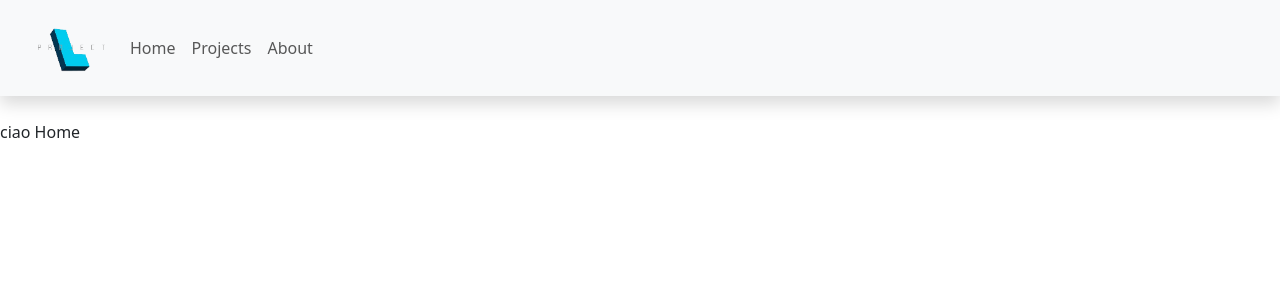
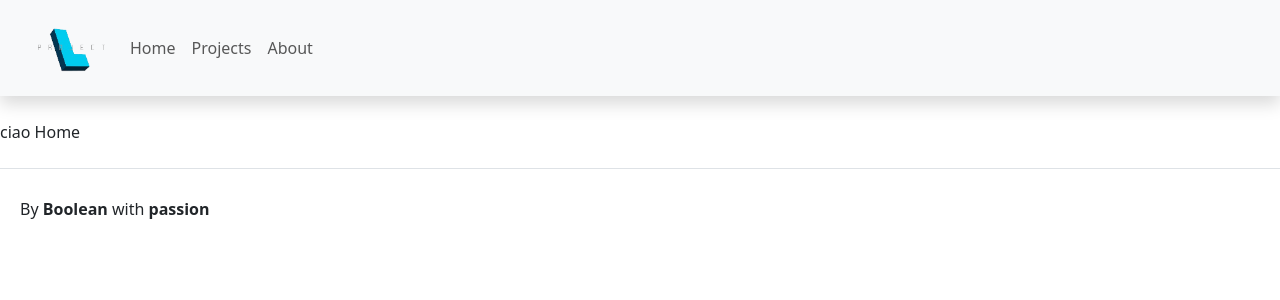
Before and after one commit to MattiaGiarrusso/vite-boolfolio, a Vue app: page / in a window 1280 px wide. Shown: the top 300 px of the page. Built offline with nearby package versions, Linux system fonts and the light colour scheme.

Commit message:
Feat: create appFooter

```diff
--- a/src/App.vue
+++ b/src/App.vue
@@ -1,11 +1,13 @@
 <script>
 import ProjectList from './pages/ProjectList.vue';
 import AppHeader from './components/AppHeader.vue';
+import AppFooter from './components/AppFooter.vue';
 
 export default {
   components: {
     ProjectList,
-    AppHeader
+    AppHeader,
+    AppFooter
   }
 }
 </script>
@@ -13,7 +15,7 @@ export default {
 <template>
   <AppHeader></AppHeader>
   <router-view></router-view>
-
+  <AppFooter></AppFooter>
 </template>
 
 <style lang="scss">
--- /dev/null
+++ b/src/components/AppFooter.vue
@@ -0,0 +1,19 @@
+<script>
+export default {
+    name: 'AppFooter',
+}
+</script>
+
+<template>
+    <footer class="ms-footer position-absolute border-top mt-4 p-2 d-flex align-items-center" style="width: 100%;">
+        <div class="container-fluid">
+            <div>
+                <span>By <strong>Boolean</strong> with <strong>passion</strong></span>
+            </div>
+        </div>
+    </footer>
+</template>
+
+<style scoped lang="scss">
+
+</style>
--- a/src/components/AppHeader.vue
+++ b/src/components/AppHeader.vue
@@ -5,7 +5,7 @@ export default {
 </script>
 
 <template>
-    <header class="shadow mb-4">
+    <header class="shadow mb-4 sticky-top">
         <nav class="navbar navbar-expand-lg bg-body-tertiary px-4">
             <div class="container-fluid">
                 <router-link class="navbar-brand" :to="{ name: 'home' }">
--- a/src/components/ProjectCard.vue
+++ b/src/components/ProjectCard.vue
@@ -19,6 +19,9 @@ export default {
 
     <div class="col">
         <div class="card my-3 ms-card">
+            <div class="card-header">
+                <h6>Progetto</h6>
+            </div>
             <div class="card-body d-flex flex-column justify-content-between">
                 <div>
                     <div v-if="projectInfo.name" class="my-1">
--- a/src/style/generic.scss
+++ b/src/style/generic.scss
@@ -5,5 +5,9 @@
 }
 
 .ms-card {
-    height: 300px;
+    height: 320px;
 }
+
+.ms-footer {
+    height: 80px;
+}
```
